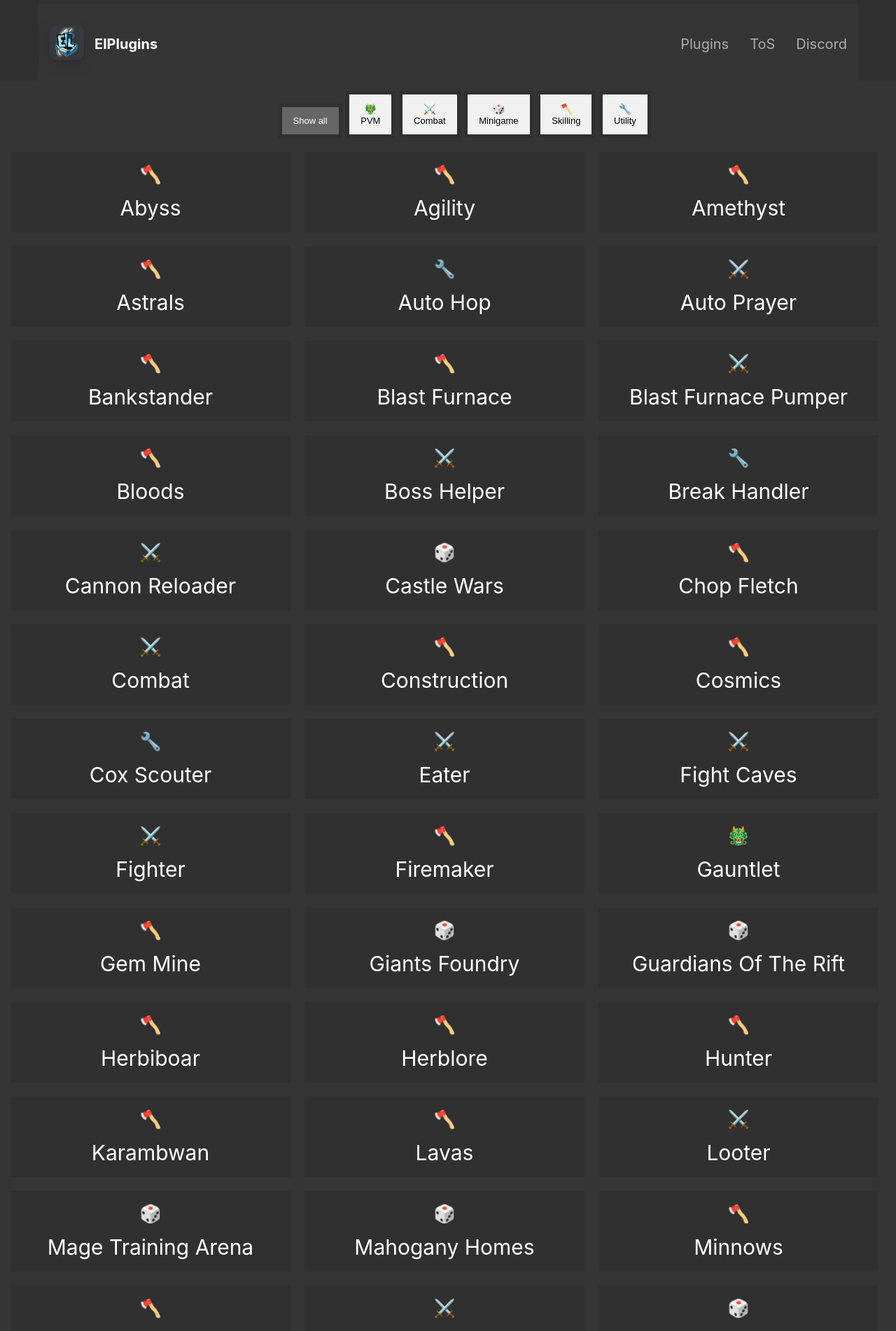
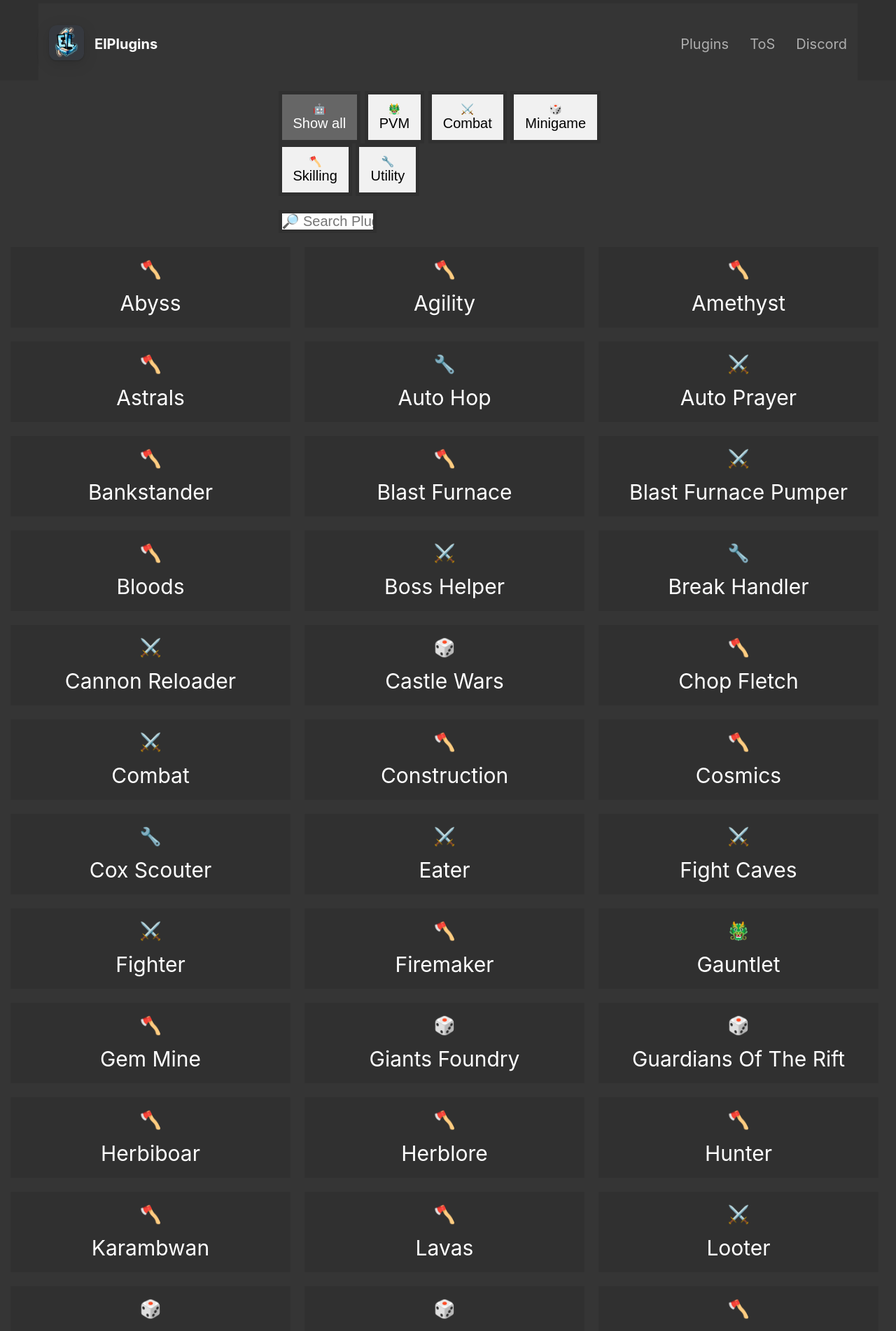
Before and after one commit to Elli-tt/elli-tt.github.io, a Jekyll site: the page built from _pages/plugins.md, in a window 1280 px wide. Shown: the top 1902 px of the page at 70% size. Built offline with Jekyll 4.4.1, drawn with Linux system fonts in a browser that asks for light colours; nearby versions of some CDN libraries.

Commit message:
added search capability

```diff
--- a/_layouts/plugins.html
+++ b/_layouts/plugins.html
@@ -14,7 +14,7 @@
         </div>
          <!-- Control buttons -->
 <div id="myBtnContainer" class="center">
-    <button class="btn active" onclick="filterSelection('all')"> Show all</button>
+    <button class="btn active" onclick="filterSelection('all')"><div class="emojiSmall">🤖</div>Show all</button>
     <button class="btn" onclick="filterSelection('pvm')"><div class="emojiSmall">🐲</div>PVM</button>
     <button class="btn" onclick="filterSelection('combat')"><div class="emojiSmall">⚔️</div>Combat</button>
     <button class="btn" onclick="filterSelection('minigame')"><div class="emojiSmall">🎲</div>Minigame</button>
@@ -22,8 +22,13 @@
     <button class="btn" onclick="filterSelection('utility')"><div class="emojiSmall">🔧</div>Utility</button>
   </div>
 
+  <div id="myBtnContainer" class="center">
+    <input type="text" id="myInput" class="myInput" onkeyup="myFunction()" placeholder="🔎 Search Plugins">
+  </div>
+
+
   <!-- The filterable elements. Note that some have multiple class names (this can be used if they belong to multiple categories) -->
-  <div class="container2">
+  <div id="myUL" class="container2">
     <div class="filterDiv skilling"><div class="emoji">🪓</div>Abyss</div>
     <div class="filterDiv skilling"><div class="emoji">🪓</div>Agility</div>
     <div class="filterDiv skilling"><div class="emoji">🪓</div>Amethyst</div>
@@ -97,7 +102,7 @@
     <div class="filterDiv skilling"><div class="emoji">🪓</div>Wrath</div>
     <div class="filterDiv skilling"><div class="emoji">🪓</div>ZMI</div>
     <div class="filterDiv pvm"><div class="emoji">🐲</div>Zulrah</div>
-  </div>
+</div>
     </div>
 
     <script>
--- a/_sass/layout.scss
+++ b/_sass/layout.scss
@@ -409,6 +409,34 @@
 	font-size: 15px;
   }
 
+  .myInput {
+	width: 25%; /* Full-width */
+	font-size: 20px; /* Increase font-size */
+	border: 5px solid #303030; /* Add a grey border */
+	margin: auto;
+  }
+
+  .myUL {
+	list-style-type: none;
+	padding: 0;
+	margin: 0;
+  }
+
+  .myUL li a {
+	border: 1px solid #ddd;
+	margin-top: -1px; /* Prevent double borders */
+	background-color: #f6f6f6;
+	padding: 12px;
+	text-decoration: none;
+	font-size: 18px;
+	color: black;
+	display: block
+  }
+
+  .myUL li a:hover:not(.header) {
+	background-color: #eee;
+  }
+
   /* The "show" class is added to the filtered elements */
   .show {
 	display: block;
@@ -418,7 +446,7 @@
   .btn {
 	border: none;
 	outline: none;
-	font-size: 1.3rem;
+	font-size: 2rem;
 	padding: 12px 16px;
 	background-color: #f1f1f1;
 	border: 5px solid #303030;
```
Also changed, not shown: other parts of _layouts/plugins.html (+20 -1 lines).
